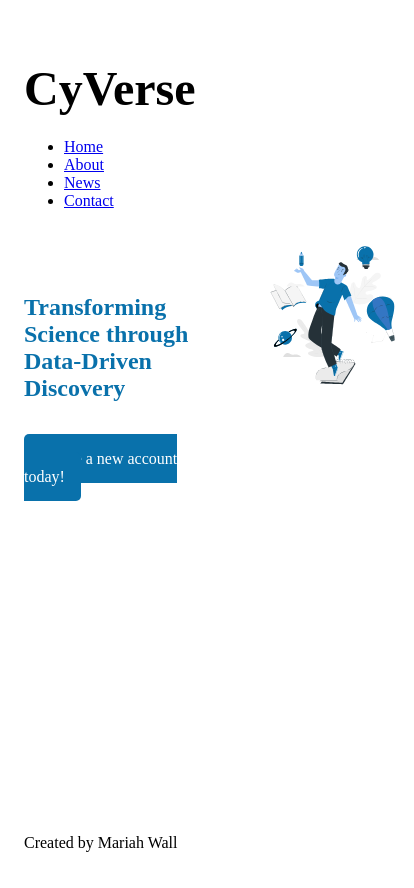
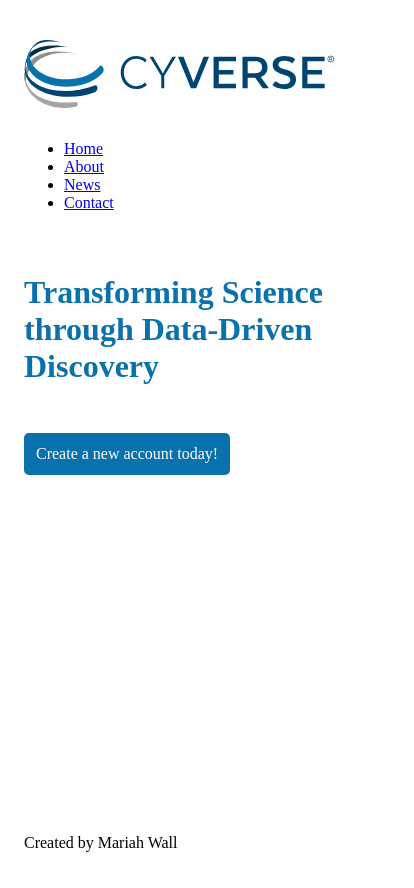
Before and after one commit to mgwall17/gatsby-bootcamp, a Gatsby site: page / in a window 390 px wide. Shown: the whole page, 414 px wide, since content can reach past the window. Built offline with nearby package versions, Linux system fonts and the light colour scheme; Gatsby itself is replaced by a stand-in of ours.

Commit message:
style adjustments for mobile

```diff
--- a/src/components/header.js
+++ b/src/components/header.js
@@ -15,9 +15,12 @@ const Header = () => {
 
   return (
     <header className={headerStyles.header}>
+    <Link to="/">
+    <img src={`cyverseLogo-01.svg`} className={headerStyles.logo} alt="CyVerse" />
+    </Link>
       <h1>
       <Link className={headerStyles.title} to="/">{data.site.siteMetadata.title}</Link></h1>
-      <nav>
+      <nav className={headerStyles.nav}>
         <ul className={headerStyles.navList}>
           <li>
             <Link className={headerStyles.navItem} activeClassName ={headerStyles.activeNavItem} to="/">Home</Link>
--- a/src/components/header.module.scss
+++ b/src/components/header.module.scss
@@ -1,11 +1,20 @@
 .header {
     padding: 1rem 0 3rem;
+    display: inline-block;
+    width: 100%;
+    margin: 0 auto;
 }
 
 .title {
     color:#000000;
     text-decoration: none;
     font-size: 3rem;
+    visibility: hidden;
+    display: none;
+}
+
+.nav {
+    float: right;
 }
 
 .nav-list {
@@ -23,10 +32,36 @@
 }
 
 .nav-item:hover {
-    color: #9999;
+    color: #000000;
 }
 
 .active-nav-item {
     color:#0971ab;
     font-weight: 600;
 }
+
+.logo {
+    max-width:40%;
+    float: left;
+    margin-right: 2rem;
+}
+
+@media only screen and (max-width: 480px) {
+    .logo {
+        max-width:100%;
+        margin-bottom: 1rem;
+    }
+
+    .nav {
+        width:100%;
+    }
+
+    .header {
+        padding: 1rem 0 1rem;
+    }
+
+    .nav-list {
+        padding: 0 0 0rem;
+
+    }
+  }
--- a/src/components/hero.module.scss
+++ b/src/components/hero.module.scss
@@ -2,7 +2,7 @@
     float: right;
     width: 50%;
     display: block;
-    margin: -3rem;
+    margin: 0 auto;
     align-content: center;
 }
 
@@ -12,21 +12,25 @@
     display: block;
     color: #0971ab;
 
-    h1 {
-        font-size: 3rem;
-    }
-
     h2 {
         margin-bottom: 3rem;
+        font-size: 2rem;
     }
 
     .button {
-        padding: 1rem;
+        padding: .75rem;
         background-color: #0971ab;
         color: #ffffff;
         text-decoration: none;
         border-radius: 5px;
-        max-width: 100%;
+        max-width: 75%;
+display: inline-block;
+text-align: center;
+float: left;
+    }
+
+    .button:hover {
+        background-color: #57abe1;
     }
 }
 
@@ -35,3 +39,13 @@
     display: table;
     clear: both;
   }
+
+  @media only screen and (max-width: 480px) {
+    .animationBox {
+      display: none;
+    }
+
+    .textBox {
+        width:100%;
+    }
+  }
--- a/src/pages/about.js
+++ b/src/pages/about.js
@@ -45,7 +45,7 @@ const AboutPage = () => {
         large or too complex.
       </p>
 
-      <img src={`cyverseinfras-01.svg`} alt="A dog smiling in a party hat" />
+      <img src={`cyverseinfras-01.svg`} alt="graphic showing infrasturcture" />
 
       <h3>CyVerse cyberinfrastructure includes:</h3>
       <ul>
--- a/src/pages/about.module.scss
+++ b/src/pages/about.module.scss
@@ -1,6 +1,7 @@
 .aboutPage {
     h1 {
         color:#00437A;
+        text-align: left;
     }
 
     h2 {
--- a/src/styles/index.scss
+++ b/src/styles/index.scss
@@ -239,6 +239,7 @@ html {
     text-rendering: optimizeLegibility;
     font-size: 2.25rem;
     line-height: 1.1;
+    color:#00437A;
   }
   h2 {
     margin-left: 0;
```
Also changed, not shown: static/cyverseLogo-01.svg (added), static/cyverseinfras-01.png (deleted).
